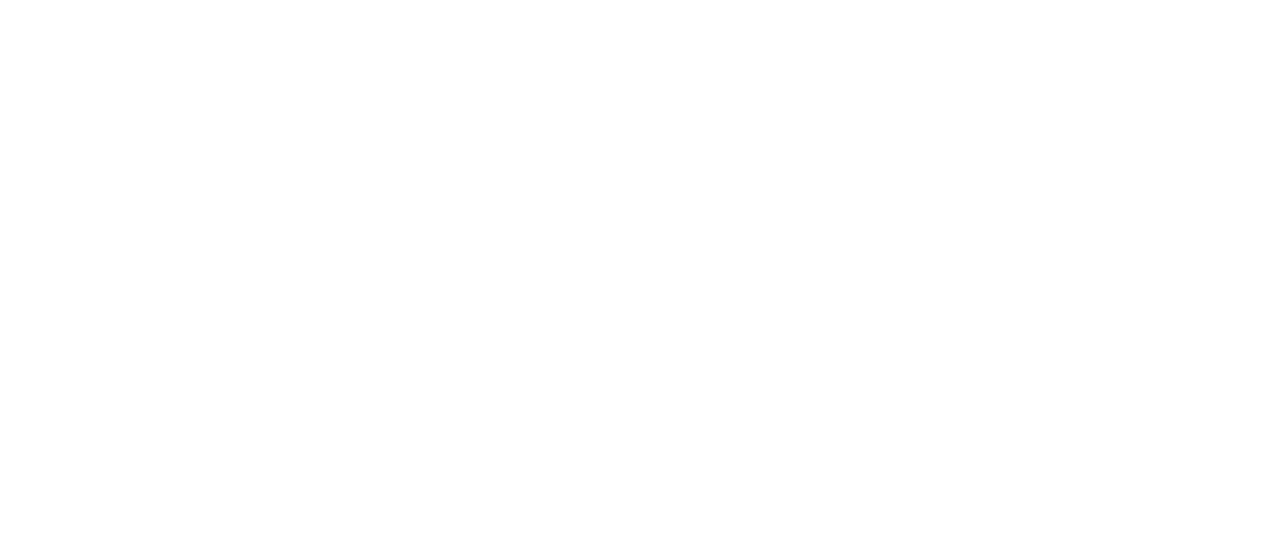
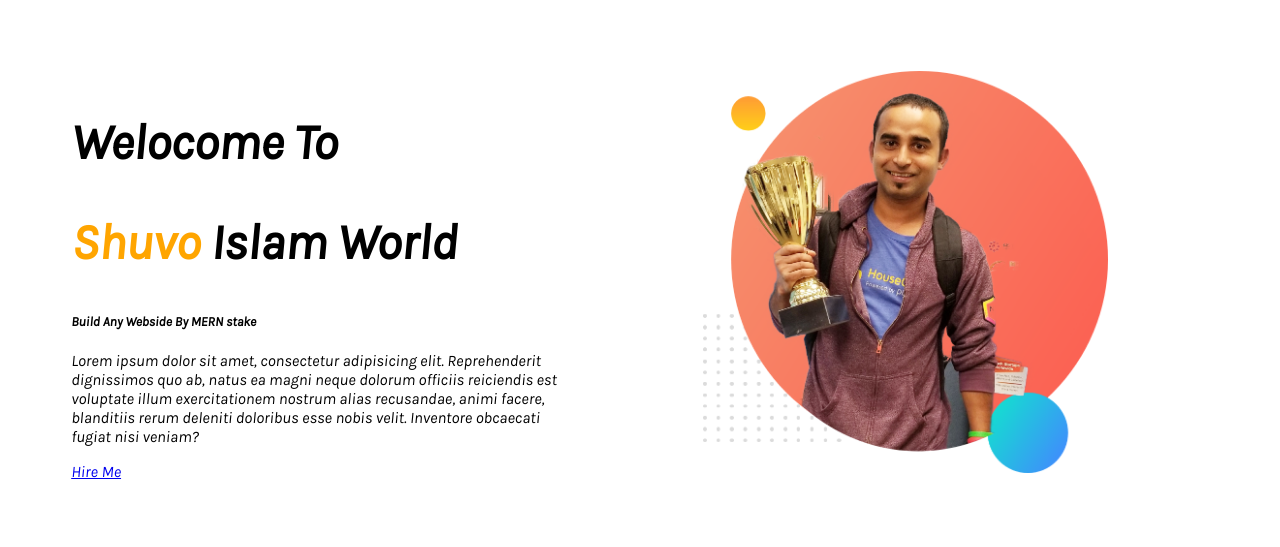
Before and after one commit to suvoislam123/Developer-Protfolio, a plain HTML site: page index.html in a window 1280 px wide. Drawn offline with Linux system fonts and the light colour scheme.

Commit message:
Little Changes

```diff
--- a/index.html
+++ b/index.html
@@ -1,13 +1,35 @@
 <!DOCTYPE html>
 <html lang="en">
+
 <head>
     <meta charset="UTF-8">
     <meta http-equiv="X-UA-Compatible" content="IE=edge">
     <meta name="viewport" content="width=device-width, initial-scale=1.0">
     <title>Shuvo Islam Protfolio</title>
+    <link rel="preconnect" href="https://fonts.googleapis.com">
+    <link rel="preconnect" href="https://fonts.gstatic.com" crossorigin>
+    <link href="https://fonts.googleapis.com/css2?family=Karla:ital@1&display=swap" rel="stylesheet">
     <link rel="icon" href="images/online-resume.png" type="image/x-icon">
+    <link rel="stylesheet" href="style.css">
 </head>
+
 <body>
+    <section>
+        <div class="half-width">
+            <h1>Welocome To</h1>
+            <h1><span style="color: orange;">Shuvo</span> Islam World</h1>
+            <h5>Build Any Webside By MERN stake</h5>
+            <p>Lorem ipsum dolor sit amet, consectetur adipisicing elit. Reprehenderit dignissimos quo ab, natus ea
+                magni
+                neque dolorum officiis reiciendis est voluptate illum exercitationem nostrum alias recusandae, animi
+                facere,
+                blanditiis rerum deleniti doloribus esse nobis velit. Inventore obcaecati fugiat nisi veniam?</p>
+            <a target="_blank" href="https://www.linkedin.com/in/shuvo-islam-75794918b/">Hire Me</a>
+        </div>
+        <div class="half-width">
+            <img src="images/jhankar.png" alt="">
+        </div>
+    </section>
+</body>
 
-</body>
 </html>
--- a/style.css
+++ b/style.css
@@ -0,0 +1,18 @@
+body{
+    font-family: 'Karla', sans-serif;
+
+}
+h1{
+    font-size: 50px;
+}
+section{
+    display: flex;
+}
+.half-width{
+    width: 50%;
+    padding: 5%;
+}
+.half-width img{
+    width: 80%;
+
+}
```
Also changed, not shown: images/dream-bg.png (added), images/exp-bg.png (added), images/jhankar.png (added), images/jhankar2.png (added), images/my-bg.png (added), images/my-bg2.png (added), images/top-banner.png (added).
